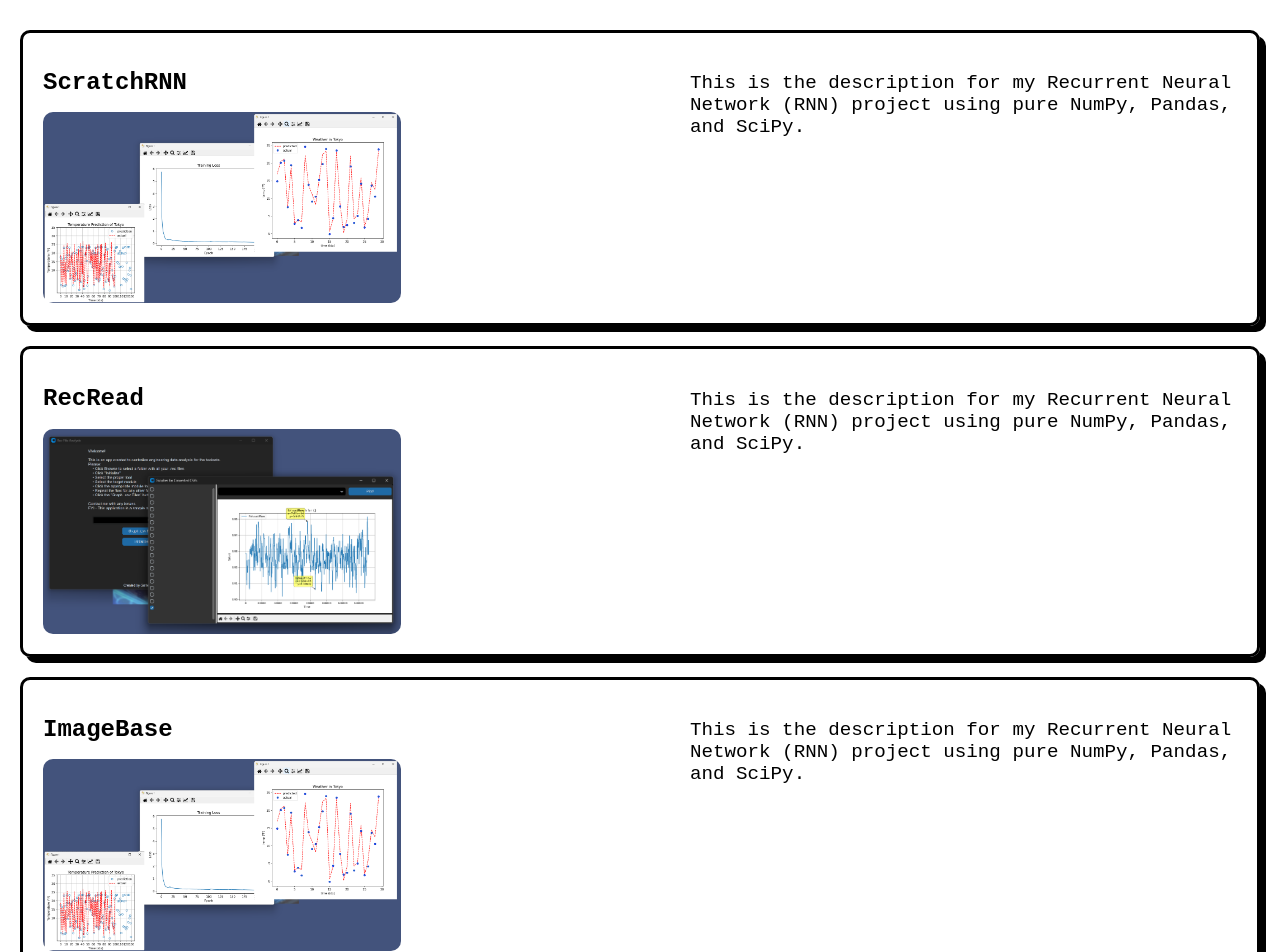
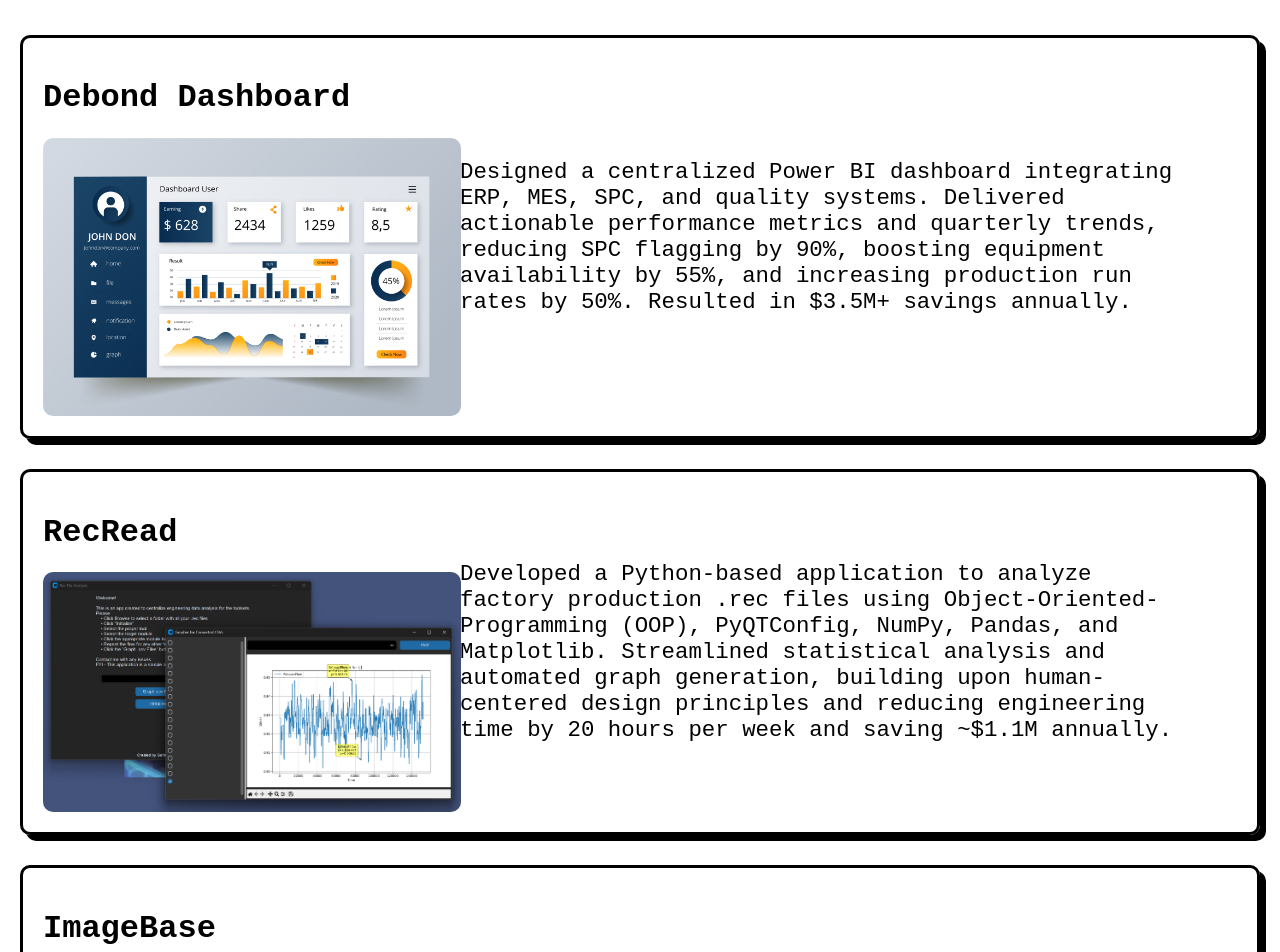
Before and after one commit to gachan2090/len.katsu, a React (Vite) app: page /projects in a window 1280 px wide. Shown: the top 952 px of the page. Built offline with nearby package versions, Linux system fonts and the light colour scheme.

Commit message:
added img assets and edited project card sizes

```diff
--- a/src/Subpages/projects.css
+++ b/src/Subpages/projects.css
@@ -28,12 +28,13 @@ html, body {
   box-shadow: 6px 6px;
   box-sizing: border-box;
   width: 100%;
-  margin: 10px;
+  margin: 15px;
   color: #000;
   text-decoration: none;
   opacity: 0;
   transition: box-shadow 0.3s ease-in-out, transform 0.3s ease-in-out;
   height: fit-content;
+  align-items: center;
 }
 
 .header-and-image {
@@ -43,7 +44,7 @@ html, body {
 }
 
 .header-and-image img {
-  width: 60%;
+  width: 70%;
   height: auto;
   object-fit: scale-down; /* or 'contain', 'fill', 'none', 'scale-down' */
   border-radius: 10px;
@@ -53,14 +54,16 @@ html, body {
 .cardHeader-projects { /*card header formatting*/
   /* position: relative; */
   font-family: 'Courier New', Courier, monospace;
-  font-size: 1.5rem;
+  font-size: 2rem;
 }
 
 .cardDescription-projects { /*card description formatting*/
   /* position: absolute; */
   font-family: 'Courier New', Courier, monospace;
-  font-size: 1.2rem;
-  margin-left: 50px;
+  font-size: 1.4rem;
+  margin-right: 40px;
+  /* margin-top: 20px; */
+  margin-left: -180px;
   /* grid-row: span 2; */
   /* padding-right: 10px; */
   /* top: 1; */
--- a/src/Subpages/projects.jsx
+++ b/src/Subpages/projects.jsx
@@ -2,27 +2,28 @@ import {Link} from "react-router-dom";
 import React, { useState, useRef, useEffect } from "react";
 import rnnProjectImg from "../assets/scratch rnn showcase.png"
 import recReadImg from "../assets/rec file reader.png"
+import debondModuleImg from "../assets/powerbi burner pic.jpg"
 import "./projects.css"
 
 const rnnProjectLink = "https://github.com/gachan2090/scratch-RNN"
 const rnnProjHeader = "ScratchRNN"
-const rnnText = "This is the description for my Recurrent Neural Network (RNN) project using pure NumPy, Pandas, and SciPy."
+const rnnText = "Built a generative AI model for predictive temperature modeling in Tokyo using pure NumPy, SciPy, and Pandas. Implemented forward and backward propagation from scratch, achieving >99% accuracy while gaining deep understanding of cost function optimization and RNN fundamentals."
 
 const recReaderProjectLink = 'https://github.com/gachan2090/rec-reader-grapher'
 const recReaderProjHeader = "RecRead"
-const recReaderText = "This is the description for my Recurrent Neural Network (RNN) project using pure NumPy, Pandas, and SciPy."
+const recReaderText = "Developed a Python-based application to analyze factory production .rec files using Object-Oriented-Programming (OOP), PyQTConfig, NumPy, Pandas, and Matplotlib. Streamlined statistical analysis and automated graph generation, building upon human-centered design principles and reducing engineering time by 20 hours per week and saving ~$1.1M annually."
 
 const imageBaseLink = "https://github.com/gachan2090/ImageBase"
 const imageBaseHeader = "ImageBase"
-const imageBaseText = "This is the description for my Recurrent Neural Network (RNN) project using pure NumPy, Pandas, and SciPy."
+const imageBaseText = "Created a full-stack home server for photo backup to reduce reliance on cloud storage. Built with PostgreSQL (metadata), Django REST API (backend), and ReactTS (frontend). Learned database design, API development, system architecture, and intranet security."
 
 const debondModuleLink = "https://github.com/gachan2090/scratch-RNN"
 const debondModuleHeader = "Debond Dashboard"
-const debondModuleText = "This is the description for my Recurrent Neural Network (RNN) project using pure NumPy, Pandas, and SciPy."
+const debondModuleText = "Designed a centralized Power BI dashboard integrating ERP, MES, SPC, and quality systems. Delivered actionable performance metrics and quarterly trends, reducing SPC flagging by 90%, boosting equipment availability by 55%, and increasing production run rates by 50%. Resulted in $3.5M+ savings annually."
 
 const palantirFoundryLink = "https://github.com/gachan2090/scratch-RNN"
 const palantirFoundryHeader = "Palantir Foundry"
-const palantirFoundryText = "This is the description for my Recurrent Neural Network (RNN) project using pure NumPy, Pandas, and SciPy."
+const palantirFoundryText = "Description placeholder — will detail work with Palantir Foundry data pipelines, transformations, and integrations."
 
 function Something(props){
     return (
@@ -50,10 +51,10 @@ function Projects() {
     return (
         <>
         <div className="cardWrap-projects">
-            <Something link={rnnProjectLink} headers={rnnProjHeader} text={rnnText} image={rnnProjectImg}/>
+            <Something link={debondModuleLink} headers={debondModuleHeader} text={debondModuleText} image={debondModuleImg}/>
             <Something link={recReaderProjectLink} headers={recReaderProjHeader} text={recReaderText} image={recReadImg}/>
             <Something link={imageBaseLink} headers={imageBaseHeader} text={imageBaseText} image={rnnProjectImg}/>
-            <Something link={debondModuleLink} headers={debondModuleHeader} text={debondModuleText} image={rnnProjectImg}/>
+            <Something link={rnnProjectLink} headers={rnnProjHeader} text={rnnText} image={rnnProjectImg}/>
             <Something link={palantirFoundryLink} headers={palantirFoundryHeader} text={palantirFoundryText} image={rnnProjectImg}/>
         </div>
         </>
```
Also changed, not shown: src/assets/powerbi burner pic.jpg (added).
